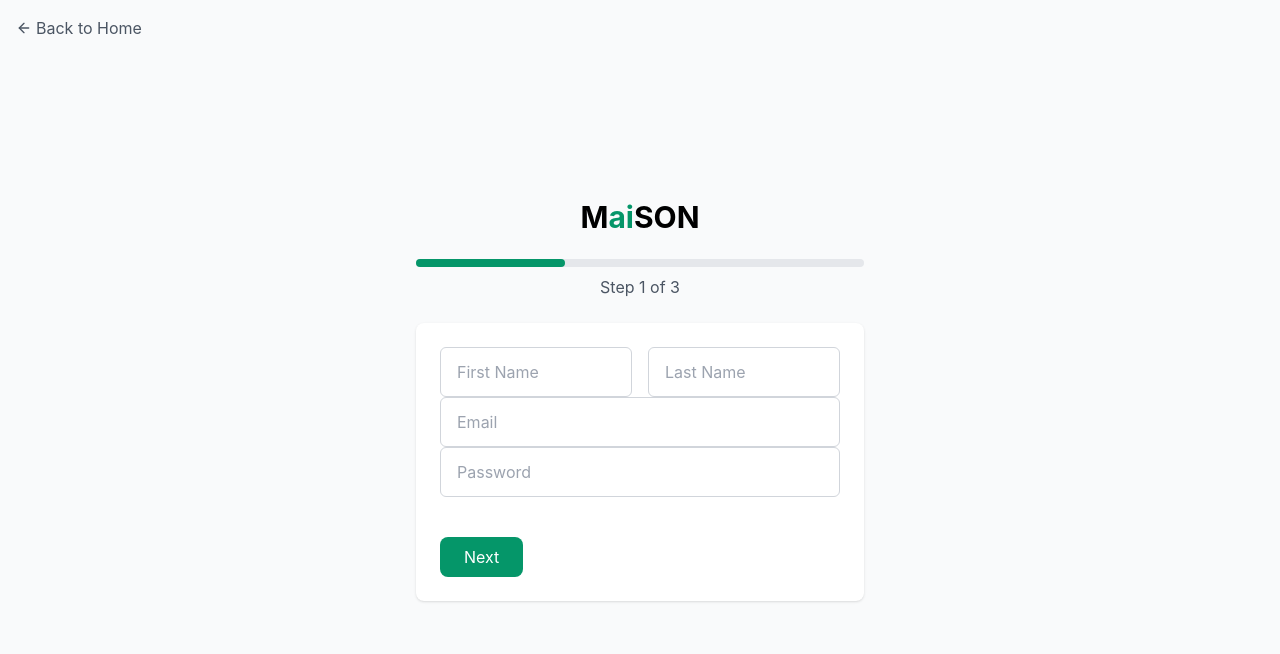
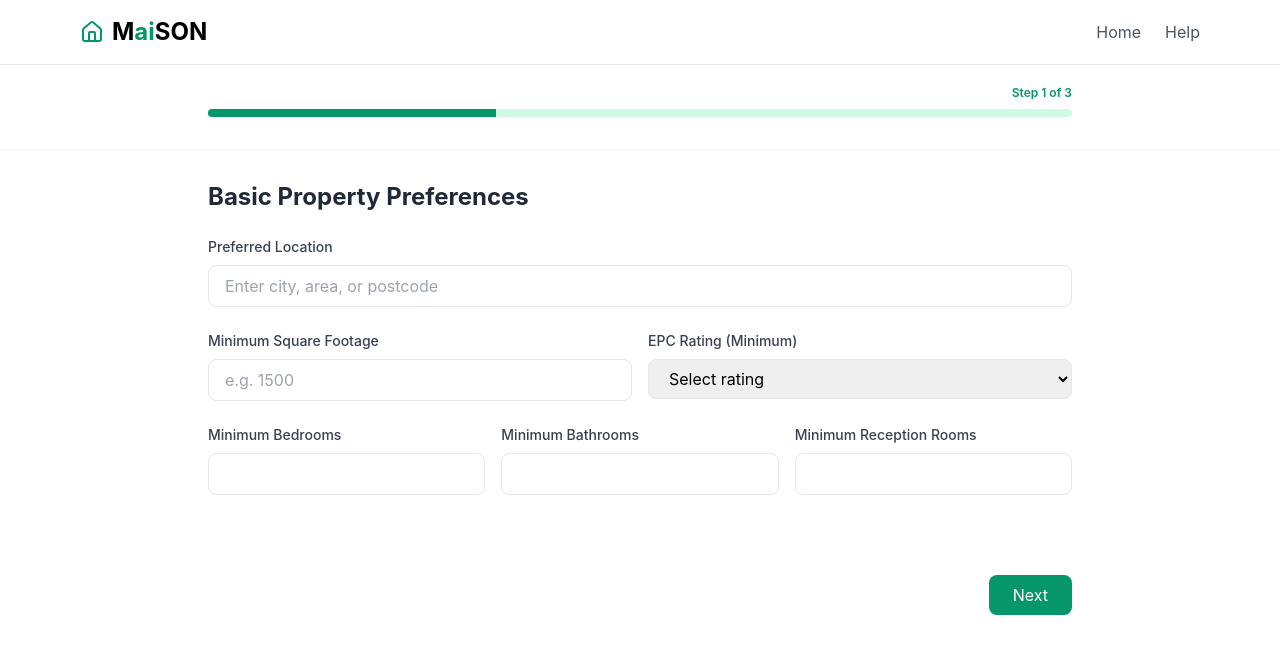
Before and after one commit to olatunjiamosu/MaiSON-frontend, a React (Vite) app: page /register-buyer in a window 1280 px wide. Shown: the top 654 px of the page. Built offline with nearby package versions, Linux system fonts and the light colour scheme.

Commit message:
Update RegisterBuyer component for Buyer Preferences

```diff
--- a/src/pages/auth/RegisterBuyer.tsx
+++ b/src/pages/auth/RegisterBuyer.tsx
@@ -1,224 +1,279 @@
-import React, { useState } from "react";
-import { useNavigate } from "react-router-dom";
-import { ArrowLeft } from "lucide-react";
+import React, { useState } from 'react';
+import { ArrowLeft, Home } from 'lucide-react';
+import { useNavigate } from 'react-router-dom';
 
 const RegisterBuyer = () => {
+  const [currentStep, setCurrentStep] = useState(1);
+  const totalSteps = 3;
   const navigate = useNavigate();
-  const totalSteps = 3;
-  const [currentStep, setCurrentStep] = useState(1);
 
-  const [buyerDetails, setBuyerDetails] = useState({
-    firstName: "",
-    lastName: "",
-    email: "",
-    password: "",
-    country: "",
-    city: "",
-    postcode: "",
-    propertyType: "",
-    budget: "",
-    bedrooms: "",
-    features: [],
+  const [formData, setFormData] = useState({
+    // Step 1: Basic Property Preferences
+    location: '',
+    squareFootage: '',
+    epcRating: '',
+    bedrooms: '',
+    bathrooms: '',
+    receptionRooms: '',
+
+    // Step 2: Property Type & Features
+    propertyType: [],
+    gardenPreference: '',
+
+    // Step 3: Price & Details
+    priceRange: '',
+    description: ''
   });
 
-  const handleChange = (e) => {
-    setBuyerDetails({ ...buyerDetails, [e.target.name]: e.target.value });
+  const handleInputChange = (e) => {
+    const { name, value } = e.target;
+    setFormData(prev => ({ ...prev, [name]: value }));
   };
 
   const handleCheckboxChange = (e) => {
-    const { name, value, checked } = e.target;
-    setBuyerDetails((prevState) => {
-      const updatedFeatures = checked
-        ? [...prevState.features, value]
-        : prevState.features.filter((feature) => feature !== value);
-      return { ...prevState, [name]: updatedFeatures };
-    });
-  };
-
-  const validateStep = () => {
-    const stepFields = {
-      1: ["firstName", "lastName", "email", "password"],
-      2: ["country", "city", "postcode", "propertyType", "budget"],
-      3: ["bedrooms", "features"],
-    };
-
-    return stepFields[currentStep].every(
-      (field) => buyerDetails[field].length > 0
-    );
-  };
-
-  const nextStep = () => {
-    if (validateStep()) {
-      setCurrentStep(currentStep + 1);
-    } else {
-      alert("Please fill in all fields before proceeding.");
-    }
-  };
-
-  const prevStep = () => {
-    if (currentStep > 1) {
-      setCurrentStep(currentStep - 1);
-    }
+    const { name, checked } = e.target;
+    setFormData(prev => ({
+      ...prev,
+      propertyType: checked
+        ? [...prev.propertyType, name]
+        : prev.propertyType.filter(type => type !== name)
+    }));
   };
 
   const handleSubmit = (e) => {
     e.preventDefault();
-    console.log("Buyer Registration Data:", buyerDetails);
-    navigate("/buyer-dashboard");
+    // Handle form submission logic here
+    console.log('Form submitted:', formData);
   };
 
   return (
-    <div className="min-h-screen flex flex-col justify-center items-center bg-gray-50">
-      {/* Back Button */}
-      <div className="absolute top-4 left-4">
-        <button
-          onClick={() => navigate("/")}
-          className="text-gray-600 hover:text-gray-900 flex items-center"
-        >
-          <ArrowLeft className="h-4 w-4 mr-1" />
-          Back to Home
-        </button>
-      </div>
-
-      {/* MaiSON Branding */}
-      <div className="text-center mb-6">
-        <h2 className="text-3xl font-bold">
+    <div className="min-h-screen bg-white">
+      {/* Navigation */}
+      <nav className="bg-white border-b">
+        <div className="max-w-6xl mx-auto px-4 py-4">
+          <div className="flex justify-between items-center">
+            <div onClick={() => navigate('/')} className="flex items-center space-x-2 cursor-pointer">
+              <Home className="h-6 w-6 text-emerald-600" />
+              <span className="text-2xl font-bold">
                 <span>M</span>
                 <span className="text-emerald-600">ai</span>
                 <span>SON</span>
-        </h2>
+              </span>
+            </div>
+            <div className="flex space-x-6">
+              <button onClick={() => navigate('/')} className="text-gray-600 hover:text-gray-900">
+                Home
+              </button>
+              <button className="text-gray-600 hover:text-gray-900">
+                Help
+              </button>
+            </div>
+          </div>
+        </div>
+      </nav>
+
+      {/* Progress Bar */}
+      <div className="bg-white shadow-sm">
+        <div className="max-w-4xl mx-auto px-4 py-4">
+          <div className="relative pt-1">
+            <div className="flex mb-2 justify-end">
+              <span className="text-xs font-semibold text-emerald-600">
+                Step {currentStep} of {totalSteps}
+              </span>
+            </div>
+            <div className="flex h-2 mb-4 overflow-hidden bg-emerald-100 rounded">
+              <div
+                className="bg-emerald-600 transition-all duration-500"
+                style={{ width: `${(currentStep / totalSteps) * 100}%` }}
+              />
+            </div>
+          </div>
+        </div>
       </div>
 
-      {/* Progress Bar */}
-      <div className="w-full max-w-md mb-6">
-        <div className="bg-gray-200 rounded-full h-2">
-          <div
-            id="progress"
-            className="bg-emerald-600 h-2 rounded-full"
-            style={{ width: `${(currentStep / totalSteps) * 100}%` }}
-          ></div>
-        </div>
-        <p className="text-center text-gray-600 mt-2">
-          Step {currentStep} of {totalSteps}
-        </p>
-      </div>
+      {/* Form Container */}
+      <div className="max-w-4xl mx-auto px-4 py-8">
+        <form className="space-y-8" onSubmit={handleSubmit}>
+          {/* Step 1: Basic Property Preferences */}
+          {currentStep === 1 && (
+            <div className="space-y-6">
+              <h2 className="text-2xl font-bold text-gray-800">Basic Property Preferences</h2>
 
-      {/* Registration Form */}
-      <form
-        className="space-y-4 w-full max-w-md bg-white p-6 shadow rounded-lg"
-        onSubmit={handleSubmit}
-      >
-        {/* Step 1: Personal Details */}
-        {currentStep === 1 && (
-          <div id="step1">
-            <div className="flex gap-4">
+              <div className="space-y-2">
+                <label className="block text-sm font-medium text-gray-700">
+                  Preferred Location
+                </label>
                 <input
                   type="text"
-                name="firstName"
-                placeholder="First Name"
-                value={buyerDetails.firstName}
-                onChange={handleChange}
-                className="w-1/2 px-4 py-3 border border-gray-300 rounded-md"
-                required
-              />
-
-              <input
-                type="text"
-                name="lastName"
-                placeholder="Last Name"
-                value={buyerDetails.lastName}
-                onChange={handleChange}
-                className="w-1/2 px-4 py-3 border border-gray-300 rounded-md"
-                required
+                  name="location"
+                  value={formData.location}
+                  onChange={handleInputChange}
+                  className="w-full px-4 py-2 border rounded-lg focus:ring-2 focus:ring-emerald-500 focus:border-emerald-500"
+                  placeholder="Enter city, area, or postcode"
                 />
               </div>
 
+              <div className="grid grid-cols-1 md:grid-cols-2 gap-4">
+                <div className="space-y-2">
+                  <label className="block text-sm font-medium text-gray-700">
+                    Minimum Square Footage
+                  </label>
                   <input
-              type="email"
-              name="email"
-              placeholder="Email"
-              value={buyerDetails.email}
-              onChange={handleChange}
-              className="w-full px-4 py-3 border border-gray-300 rounded-md"
-              required
+                    type="number"
+                    name="squareFootage"
+                    value={formData.squareFootage}
+                    onChange={handleInputChange}
+                    className="w-full px-4 py-2 border rounded-lg focus:ring-2 focus:ring-emerald-500 focus:border-emerald-500"
+                    placeholder="e.g. 1500"
                   />
+                </div>
+                <div className="space-y-2">
+                  <label className="block text-sm font-medium text-gray-700">
+                    EPC Rating (Minimum)
+                  </label>
+                  <select
+                    name="epcRating"
+                    value={formData.epcRating}
+                    onChange={handleInputChange}
+                    className="w-full px-4 py-2 border rounded-lg focus:ring-2 focus:ring-emerald-500 focus:border-emerald-500"
+                  >
+                    <option value="">Select rating</option>
+                    <option value="A">A</option>
+                    <option value="B">B</option>
+                    <option value="C">C</option>
+                    <option value="D">D</option>
+                    <option value="E">E</option>
+                  </select>
+                </div>
+              </div>
+              <div className="grid grid-cols-1 md:grid-cols-3 gap-4">
+                <div className="space-y-2">
+                  <label className="block text-sm font-medium text-gray-700">
+                    Minimum Bedrooms
+                  </label>
+                  <input
+                    type="number"
+                    name="bedrooms"
+                    value={formData.bedrooms}
+                    onChange={handleInputChange}
+                    className="w-full px-4 py-2 border rounded-lg focus:ring-2 focus:ring-emerald-500 focus:border-emerald-500"
+                    min="0"
+                  />
+                </div>
+                <div className="space-y-2">
+                  <label className="block text-sm font-medium text-gray-700">
+                    Minimum Bathrooms
+                  </label>
+                  <input
+                    type="number"
+                    name="bathrooms"
+                    value={formData.bathrooms}
+                    onChange={handleInputChange}
+                    className="w-full px-4 py-2 border rounded-lg focus:ring-2 focus:ring-emerald-500 focus:border-emerald-500"
+                    min="0"
+                  />
+                </div>
+                <div className="space-y-2">
+                  <label className="block text-sm font-medium text-gray-700">
+                    Minimum Reception Rooms
+                  </label>
+                  <input
+                    type="number"
+                    name="receptionRooms"
+                    value={formData.receptionRooms}
+                    onChange={handleInputChange}
+                    className="w-full px-4 py-2 border rounded-lg focus:ring-2 focus:ring-emerald-500 focus:border-emerald-500"
+                    min="0"
+                  />
+                </div>
+              </div>
 
-            <input
-              type="password"
-              name="password"
-              placeholder="Password"
-              value={buyerDetails.password}
-              onChange={handleChange}
-              className="w-full px-4 py-3 border border-gray-300 rounded-md"
-              required
-            />
+              <div className="grid grid-cols-1 md:grid-cols-3 gap-4">
+                {/* Room inputs */}
+              </div>
             </div>
           )}
 
-        {/* Step 2: Buyer Preferences */}
+          {/* Step 2: Property Type & Features */}
           {currentStep === 2 && (
-          <div id="step2">
-            {/* Preferred Location */}
+            <div className="space-y-6">
+              <h2 className="text-2xl font-bold text-gray-800">
+                Preferred Property Type & Features
+              </h2>
+
+              <div className="space-y-4">
+                <label className="block text-sm font-medium text-gray-700">
+                  Preferred Property Type
+                </label>
+                <div className="grid grid-cols-2 md:grid-cols-4 gap-4">
+                  {['Detached', 'Semi-Detached', 'Apartment', 'Bungalow'].map(type => (
+                    <label key={type} className="flex items-center p-4 border rounded-lg cursor-pointer hover:border-emerald-500">
+                      <input
+                        type="checkbox"
+                        name={type}
+                        checked={formData.propertyType.includes(type)}
+                        onChange={handleCheckboxChange}
+                        className="mr-2"
+                      />
+                      <span>{type}</span>
+                    </label>
+                  ))}
+                </div>
+              </div>
+              <div className="space-y-2 mt-6">
+                <label className="block text-sm font-medium text-gray-700">
+                  Garden Preference
+                </label>
                 <select
-              name="country"
-              value={buyerDetails.country}
-              onChange={handleChange}
-              className="w-full px-4 py-3 border border-gray-300 rounded-md"
-              required
+                  name="gardenPreference"
+                  value={formData.gardenPreference}
+                  onChange={handleInputChange}
+                  className="w-full px-4 py-2 border rounded-lg focus:ring-2 focus:ring-emerald-500 focus:border-emerald-500"
                 >
-              <option value="">Select Country</option>
-              <option value="UK">United Kingdom</option>
-              <option value="USA">United States</option>
+                  <option value="">Select preference</option>
+                  <option value="none">No Garden</option>
+                  <option value="front">Front Garden Only</option>
+                  <option value="back">Back Garden Only</option>
+                  <option value="both">Front & Back Garden</option>
                 </select>
+              </div>
+            </div>
+          )}
 
-            <select
-              name="city"
-              value={buyerDetails.city}
-              onChange={handleChange}
-              className="w-full px-4 py-3 border border-gray-300 rounded-md"
-              required
-            >
-              <option value="">Select City</option>
-              <option value="London">London</option>
-              <option value="New York">New York</option>
-            </select>
+          {/* Step 3: Price & Additional Details */}
+          {currentStep === 3 && (
+            <div className="space-y-6">
+              <h2 className="text-2xl font-bold text-gray-800">
+                Price & Additional Details
+              </h2>
 
+              <div className="space-y-2">
+                <label className="block text-sm font-medium text-gray-700">
+                  Desired Price Range (£)
+                </label>
                 <input
                   type="text"
-              name="postcode"
-              placeholder="Postcode"
-              value={buyerDetails.postcode}
-              onChange={handleChange}
-              className="w-full px-4 py-3 border border-gray-300 rounded-md"
-              required
+                  name="priceRange"
+                  value={formData.priceRange}
+                  onChange={handleInputChange}
+                  className="w-full px-4 py-2 border rounded-lg focus:ring-2 focus:ring-emerald-500 focus:border-emerald-500"
+                  placeholder="e.g. 250,000 - 400,000"
                 />
+              </div>
 
-            {/* Property Type */}
-            <select
-              name="propertyType"
-              value={buyerDetails.propertyType}
-              onChange={handleChange}
-              className="w-full px-4 py-3 border border-gray-300 rounded-md"
-              required
-            >
-              <option value="">Select Property Type</option>
-              <option value="Flat">Flat</option>
-              <option value="Bungalow">Bungalow</option>
-              <option value="Semi-Detached">Semi-Detached</option>
-            </select>
-
-            {/* Budget */}
-            <select
-              name="budget"
-              value={buyerDetails.budget}
-              onChange={handleChange}
-              className="w-full px-4 py-3 border border-gray-300 rounded-md"
-              required
-            >
-              <option value="">Select Price Range</option>
-              <option value="0-50k">£0 - £50k</option>
-              <option value="50k-100k">£50k - £100k</option>
-            </select>
+              <div className="space-y-2">
+                <label className="block text-sm font-medium text-gray-700">
+                  Property Description
+                </label>
+                <textarea
+                  name="description"
+                  value={formData.description}
+                  onChange={handleInputChange}
+                  rows={4}
+                  className="w-full px-4 py-2 border rounded-lg focus:ring-2 focus:ring-emerald-500 focus:border-emerald-500"
+                  placeholder="Describe your ideal property"
+                />
+              </div>
             </div>
           )}
 
@@ -227,8 +282,8 @@ const RegisterBuyer = () => {
             {currentStep > 1 && (
               <button
                 type="button"
-              className="px-6 py-2 border border-gray-600 text-gray-600 rounded-lg hover:bg-gray-100"
-              onClick={prevStep}
+                onClick={() => setCurrentStep(prev => prev - 1)}
+                className="px-6 py-2 border border-emerald-600 text-emerald-600 rounded-lg hover:bg-emerald-50"
               >
                 Previous
               </button>
@@ -237,19 +292,23 @@ const RegisterBuyer = () => {
             {currentStep < totalSteps ? (
               <button
                 type="button"
-              className="px-6 py-2 bg-emerald-600 text-white rounded-lg hover:bg-emerald-700"
-              onClick={nextStep}
+                onClick={() => setCurrentStep(prev => prev + 1)}
+                className="ml-auto px-6 py-2 bg-emerald-600 text-white rounded-lg hover:bg-emerald-700"
               >
                 Next
               </button>
             ) : (
-            <button type="submit" className="px-6 py-2 bg-emerald-600 text-white rounded-lg hover:bg-emerald-700">
+              <button
+                type="submit"
+                className="ml-auto px-6 py-2 bg-emerald-600 text-white rounded-lg hover:bg-emerald-700"
+              >
                 Submit Preferences
               </button>
             )}
           </div>
         </form>
       </div>
+    </div>
   );
 };
 
```
Lines whose indentation alone changed are shown as unchanged.
